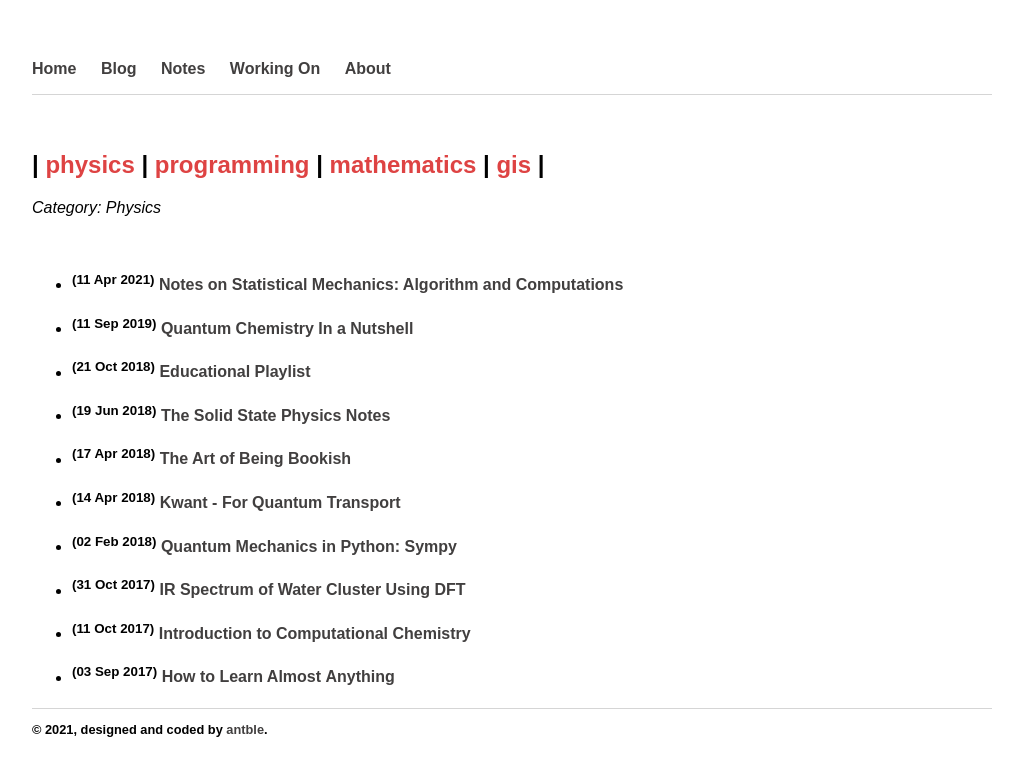
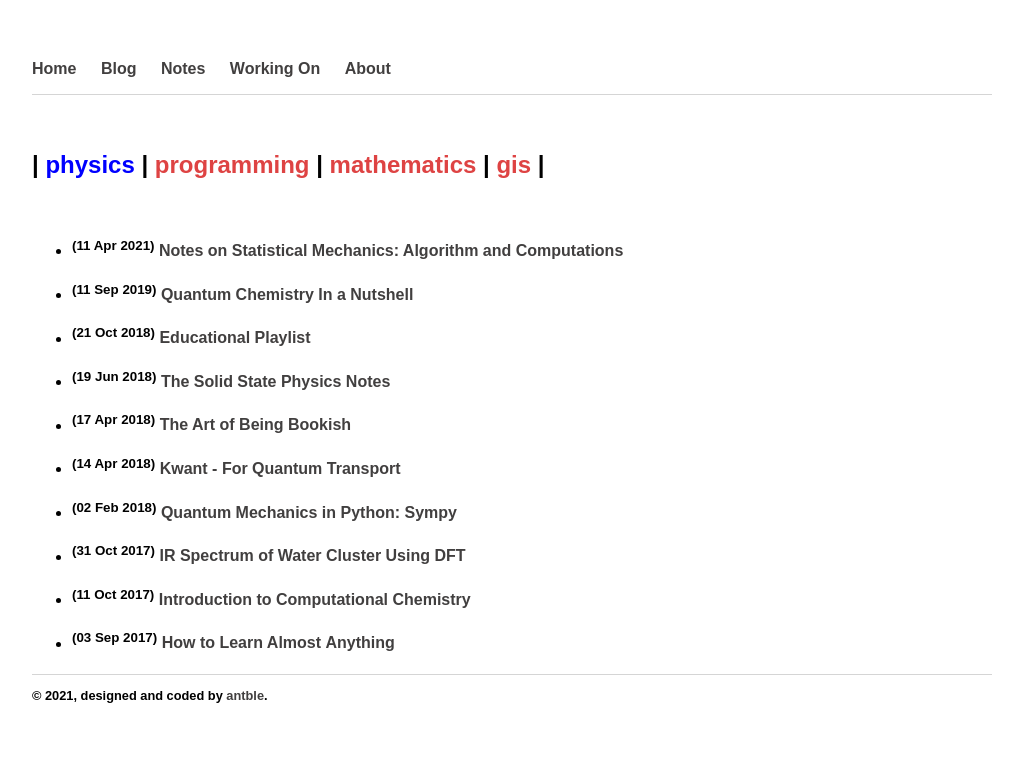
Before and after one commit to antble/antble.github.io, a Jekyll site: the page built from blog/index.html, in a window 1280 px wide. Shown: the top 776 px of the page, without its empty margins (128-1151 px from the left). Built offline with Jekyll 4.4.1, drawn with Linux system fonts in a browser that asks for light colours; some web fonts are replaced.

Commit message:
update blog design

```diff
--- a/blog/index.html
+++ b/blog/index.html
@@ -7,16 +7,14 @@ title: Blog
 <div class="category">
 <h2>
 	<!-- <a href="/blog">all posts</a> | --> |
-	<a href="/physics">  physics</a> |
+	<a href="/physics" class="physics"> physics</a> |
 	<a href="/programming">programming</a> |
 	<a href="/math">mathematics</a> |
 	<a href="/gis">gis</a> |
 </h2>
 </div>
 
-<p><i>Category: Physics </i></p>
 <br>
-
 <ul>
   {% for post in site.categories.physics %}
     {% if post.url %}
```
